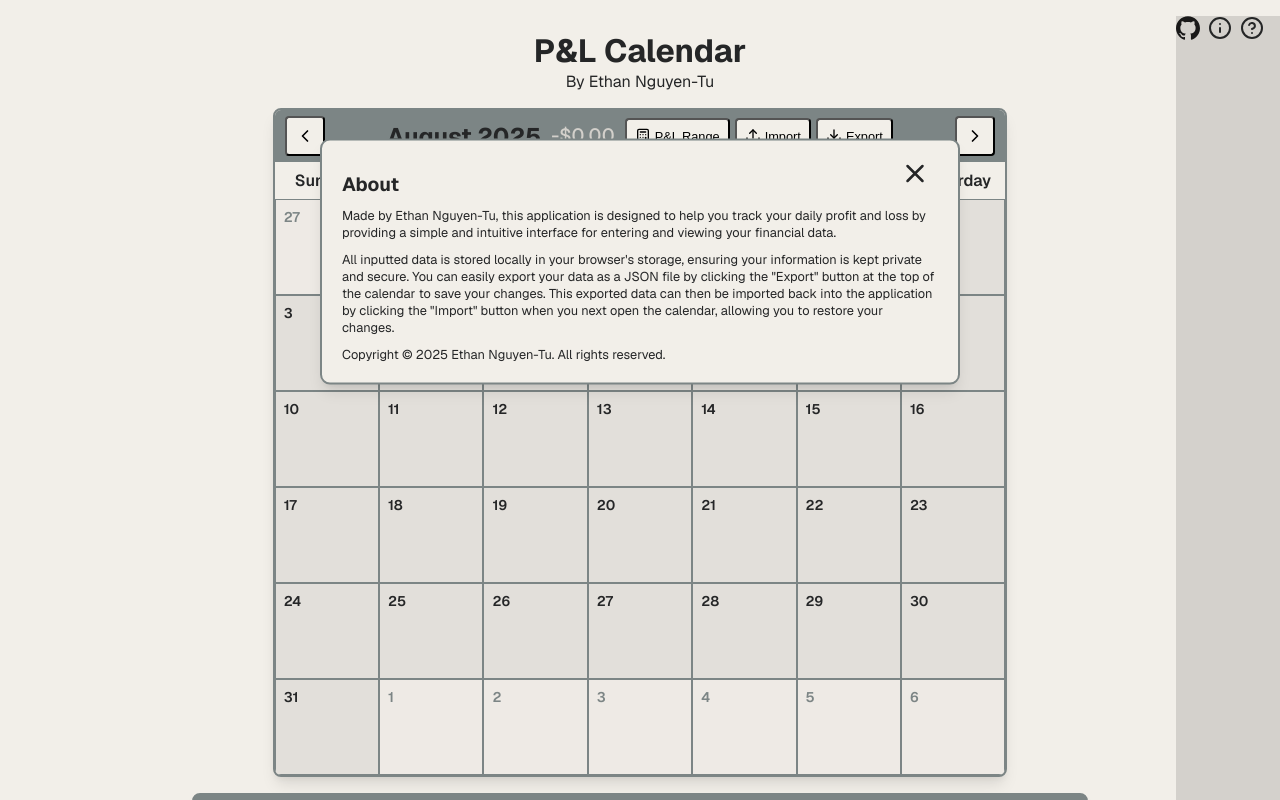
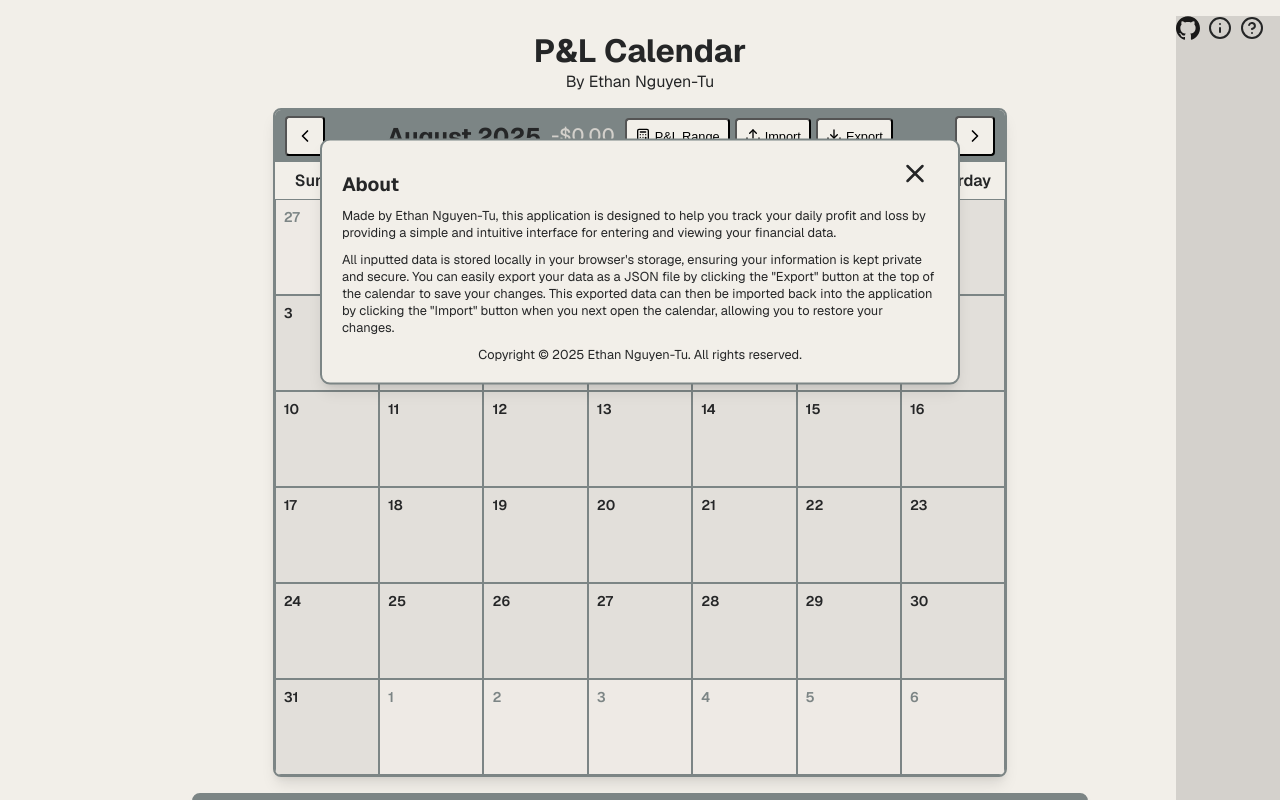
Before and after one commit to EthanNguyen-Tu/profit-and-loss-calendar, a Next.js app: page /profit-and-loss-calendar/ in a window 1280 px wide. Both pictures are taken after a click on the button 1220 px from the left and 28 px from the top of the page. Shown: the top 800 px of the page. Built offline with nearby package versions, Linux system fonts and the light colour scheme.

Commit message:
feat: center align footer text

```diff
--- a/src/app/page.module.css
+++ b/src/app/page.module.css
@@ -17,6 +17,7 @@
 .footer {
     padding: 16px;
     font-size: 0.8rem;
+    text-align: center;
 }
 
 .buttonGroup {
--- a/src/components/AboutButton/AboutButton.tsx
+++ b/src/components/AboutButton/AboutButton.tsx
@@ -30,7 +30,6 @@ export default function AboutButton() {
                 style={{
                     maxWidth: "90%",
                     minWidth: "350px",
-                    alignItems: "flex-start",
                     fontSize: "0.8rem",
                     zIndex: 999,
                 }}
@@ -51,7 +50,9 @@ export default function AboutButton() {
                     &quot;Import&quot; button when you next open the calendar,
                     allowing you to restore your changes.
                 </p>
-                <p>Copyright © 2025 Ethan Nguyen-Tu. All rights reserved.</p>
+                <p style={{ textAlign: "center" }}>
+                    Copyright © 2025 Ethan Nguyen-Tu. All rights reserved.
+                </p>
             </Modal>
         </>
     );
```
